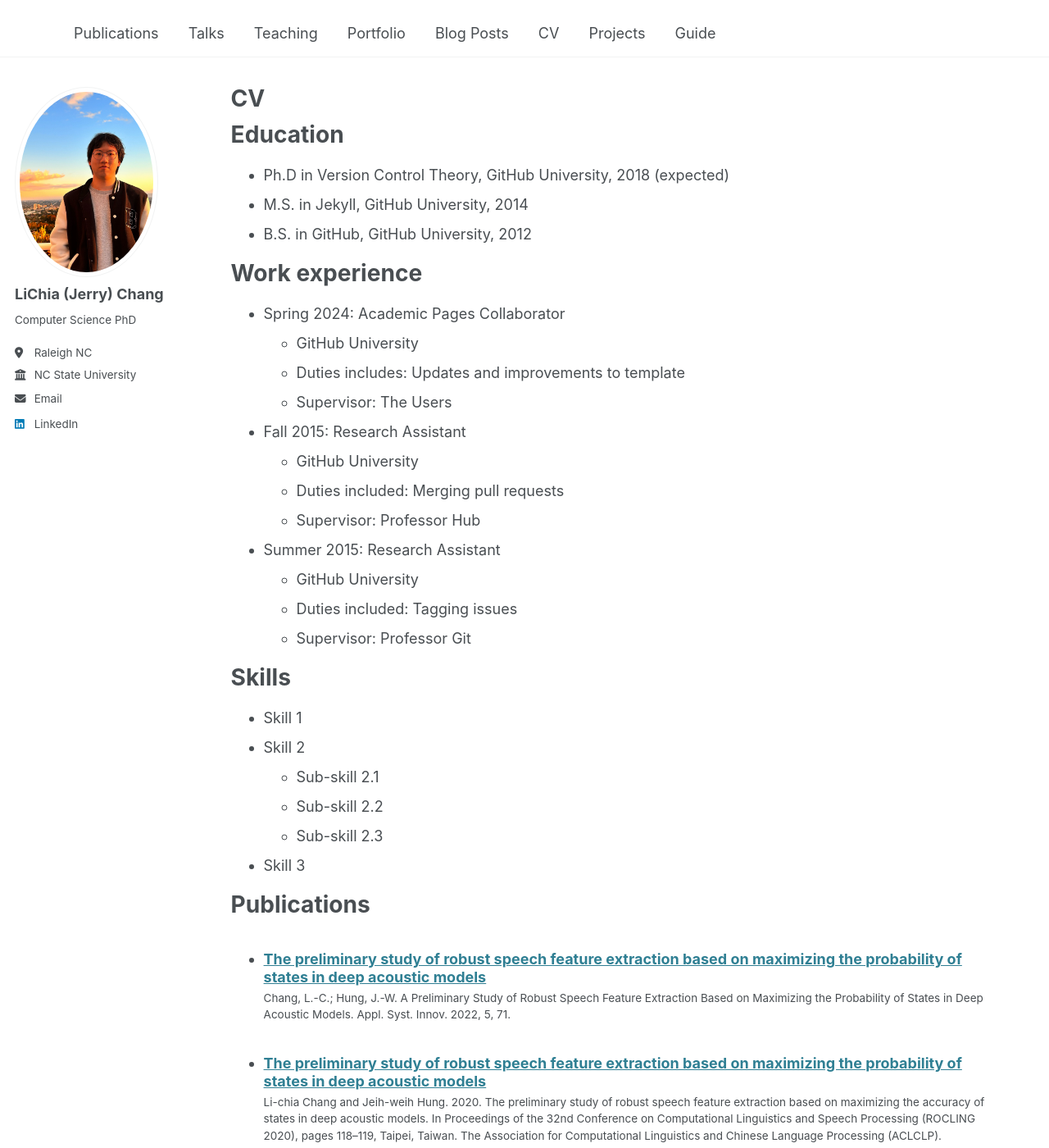
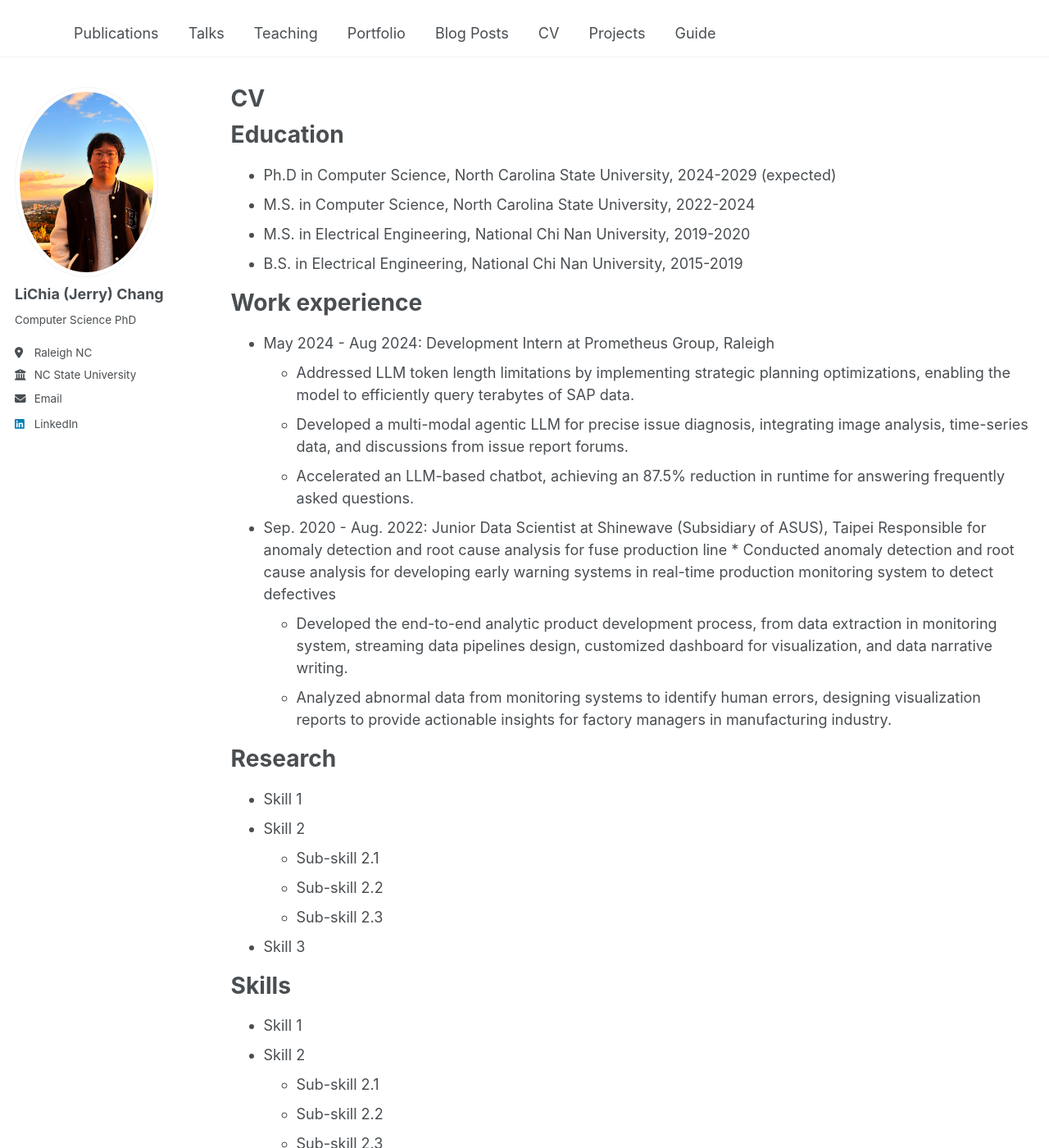
Before and after one commit to lichchang/lichchang.github.io, a Jekyll site: the page built from _pages/cv.md, in a window 1280 px wide and 1400 px high. Shown: the whole window at 82% size. Built offline with Jekyll 4.4.1, drawn with Linux system fonts in a browser that asks for light colours.

Commit message:
Update cv.md

```diff
--- a/_pages/cv.md
+++ b/_pages/cv.md
@@ -11,26 +11,34 @@ redirect_from:
 
 Education
 ======
-* Ph.D in Version Control Theory, GitHub University, 2018 (expected)
-* M.S. in Jekyll, GitHub University, 2014
-* B.S. in GitHub, GitHub University, 2012
+* Ph.D in Computer Science, North Carolina State University, 2024-2029 (expected)
+* M.S. in Computer Science, North Carolina State University, 2022-2024
+* M.S. in Electrical Engineering, National Chi Nan University, 2019-2020
+* B.S. in Electrical Engineering, National Chi Nan University, 2015-2019
 
 Work experience
 ======
-* Spring 2024: Academic Pages Collaborator
-  * GitHub University
-  * Duties includes: Updates and improvements to template
-  * Supervisor: The Users
+* May 2024 - Aug 2024: Development Intern at Prometheus Group, Raleigh
+  * Addressed LLM token length limitations by implementing strategic planning optimizations, enabling the model to efficiently query terabytes of SAP data.
+  * Developed a multi-modal agentic LLM for precise issue diagnosis, integrating image analysis, time-series data, and discussions from issue report forums.
+  * Accelerated an LLM-based chatbot, achieving an 87.5% reduction in runtime for answering frequently asked questions.
 
-* Fall 2015: Research Assistant
-  * GitHub University
-  * Duties included: Merging pull requests
-  * Supervisor: Professor Hub
+* Sep. 2020 - Aug. 2022: Junior Data Scientist at Shinewave (Subsidiary of ASUS), Taipei
+  Responsible for anomaly detection and root cause analysis for fuse production line
+  ­* Conducted anomaly detection and root cause analysis for developing early warning systems in real-time production monitoring system to detect defectives
+  * Developed the end-to-end analytic product development process, from data extraction in monitoring system, streaming data pipelines design, customized dashboard for visualization, and data narrative writing.
+  * Analyzed abnormal data from monitoring systems to identify human errors, designing visualization reports to provide actionable insights for factory managers in manufacturing industry.
 
-* Summer 2015: Research Assistant
-  * GitHub University
-  * Duties included: Tagging issues
-  * Supervisor: Professor Git
+
+Research
+======
+* Skill 1
+* Skill 2
+  * Sub-skill 2.1
+  * Sub-skill 2.2
+  * Sub-skill 2.3
+* Skill 3
+
 
 Skills
 ======
```
